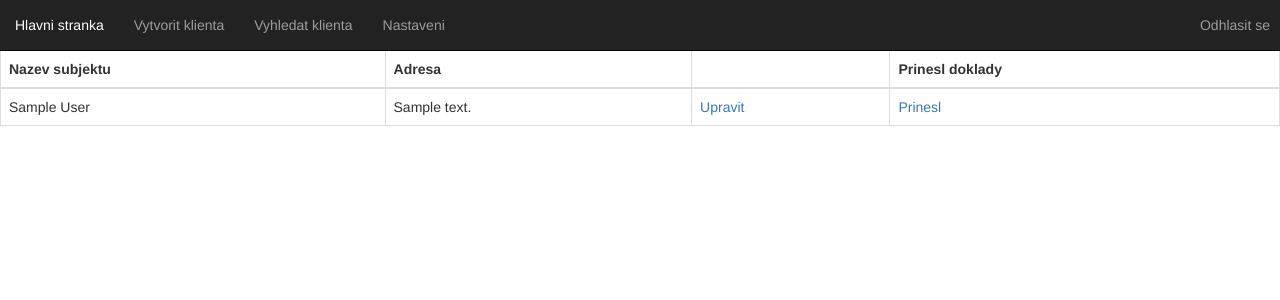
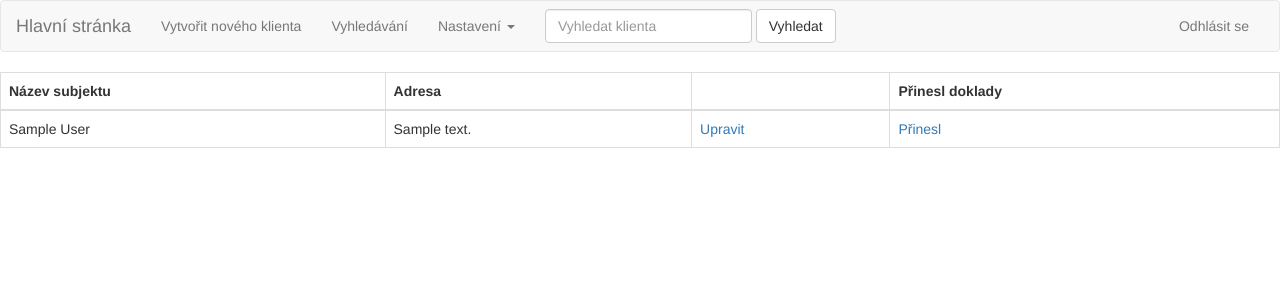
Before and after one commit to dvorakj31/crm_website, a Django app: page /crm/ in a window 1280 px wide. Shown: the top 300 px of the page. Run offline with Django 3.2, Linux system fonts and the light colour scheme; a user stored in the database is signed in; tables that the repository leaves empty hold one stand-in row (values such as "Sample post"); some libraries are stand-ins or nearby versions.

Commit message:
alter table names + navbar + search

```diff
--- a/crm_api/templates/crm_api/html/_base.html
+++ b/crm_api/templates/crm_api/html/_base.html
@@ -1,50 +1,54 @@
 {% load bootstrap3 %}
 <!DOCTYPE html>
-<html lang="en">
+<html lang="cs">
 <head>
     {% bootstrap_css %}
-    {% bootstrap_javascript %}
+    {% bootstrap_javascript jquery=1 %}
     {% bootstrap_messages %}
-    <style type="text/css">
-        body {
-            padding-top: 50px;
-        }
-        .navbar-right {
-            padding-right: 10px;
-        }
-    </style>
-
     {% block head %}
     {% endblock %}
 </head>
 <body>
-    <div class="container clearfix">
-        <nav class = "navbar navbar-inverse navbar-fixed-top" id="navbar_whole">
-            <div id= "navbar" class="navbar-collapse collapse">
+    <nav class="navbar navbar-default">
+      <div class="container-fluid">
+        <div class="navbar-header">
+          <button type="button" class="navbar-toggle collapsed" data-toggle="collapse" data-target="#bs-example-navbar-collapse-1" aria-expanded="false">
+            <span class="sr-only">Toggle navigation</span>
+            <span class="icon-bar"></span>
+            <span class="icon-bar"></span>
+            <span class="icon-bar"></span>
+          </button>
+          <a class="navbar-brand" href="{% url 'crm_api:index' %}">Hlavní stránka</a>
+        </div>
+
+        <div class="collapse navbar-collapse" id="bs-example-navbar-collapse-1">
           <ul class="nav navbar-nav">
-                    <li>
-                        <a href="{% url 'crm_api:index' %}">Hlavni stranka</a>
-                    </li>
             {% if perms.crm_api.add_customer %}
-                            <li>
-                                <a href="{% url 'crm_api:create_customer' %}">Vytvorit klienta</a>
-                            </li>
+            <li><a href="{% url 'crm_api:create_customer' %}">Vytvořit nového klienta</a></li>
             {% endif %}
-                        <li>
-                            <a href="{% url 'crm_api:select_customer' %}">Vyhledat klienta</a>
-                        </li>
-                        <li>
-                            <a href="{% url 'crm_api:settings' %}">Nastaveni</a>
+            <li><a href="{% url 'crm_api:select_customer' %}">Vyhledávání</a></li>
+            <li class="dropdown">
+              <a href="#" class="dropdown-toggle" data-toggle="dropdown" role="button" aria-haspopup="true" aria-expanded="false">Nastavení <span class="caret"></span></a>
+              <ul class="dropdown-menu">
+                <li><a href="{% url 'crm_api:change_password' %}">Změnit heslo</a></li>
+                  {% if perms.crm_api.change_warningemail %}
+                <li><a href="{% url 'crm_api:set_emails' %}">Nastavení emailů</a></li>
+                  {% endif %}
+              </ul>
             </li>
           </ul>
-                <ul class = "nav navbar-nav navbar-right">
-                    <li>
-                        <a href="{% url 'crm_api:logout' %}">Odhlasit se</a>
-                    </li>
+          <form class="navbar-form navbar-left" action="{% url 'crm_api:customer_search_result' %}" id="searchform" method="get" accept-charset="utf-8">
+            <div class="form-group">
+                <input class="form-control" id="searchbox" name="q" type="search" placeholder='Vyhledat klienta' required>
+            </div>
+            <button type="submit" class="btn btn-default">Vyhledat</button>
+          </form>
+          <ul class="nav navbar-nav navbar-right">
+            <li><a href="{% url 'crm_api:logout' %}">Odhlásit se</a></li>
           </ul>
-            </div>
+        </div><!-- /.navbar-collapse -->
+      </div><!-- /.container-fluid -->
     </nav>
-    </div>
 {% block body_content %}
 {% endblock body_content %}
 </body>
--- a/crm_api/templates/crm_api/html/_table_pagination.html
+++ b/crm_api/templates/crm_api/html/_table_pagination.html
@@ -1,4 +1,5 @@
 {% extends 'crm_api/html/_base.html' %}
+{% load bootstrap3 %}
 {% block body_content %}
     <table class="table table-bordered" >
         {% block table_head %}
@@ -6,44 +7,5 @@
         {% block table_body %}
         {% endblock %}
     </table>
-
-    {% if is_paginated %}
-      <nav>
-        <ul class="pagination">
-          {% if page_obj.has_previous %}
-            <li>
-              <a href="?page={{ page_obj.previous_page_number }}">
-                <span>Previous</span>
-              </a>
-            </li>
-          {% else %}
-            <li class="disabled">
-              <a href="#">
-                <span>Previous</span>
-              </a>
-            </li>
-          {% endif %}
-
-          {% for page in paginator.page_range %}
-            <li {% if page == page_obj.number %}class="active"{% endif %}>
-              <a href="?page={{ page }}">{{ page }}</a>
-            </li>
-          {% endfor %}
-
-          {% if page_obj.has_next %}
-            <li>
-              <a href="?page={{ page_obj.next_page_number }}">
-                <span>Next</span>
-              </a>
-            </li>
-          {% else %}
-            <li {% if not page_obj.has_next %}class="disabled"{% endif %}>
-              <a href="#">
-                <span>Next</span>
-              </a>
-            </li>
-          {% endif %}
-        </ul>
-      </nav>
-    {% endif %}
+    {% bootstrap_pagination page_obj extra=request.GET.urlencode %}
 {% endblock %}
--- a/crm_api/templates/crm_api/html/customer_search_result.html
+++ b/crm_api/templates/crm_api/html/customer_search_result.html
@@ -27,9 +27,9 @@
                 {% buttons button_type="link" button_class="btn-primary" %}
                 <a href="{% url 'crm_api:edit_papers' customer.id %}">
                 {% if customer.papers %}
-                    Prinesl
+                    Přinesl
                 {% else %}
-                    Neprinesl
+                    Nepřinesl
                 {% endif %}
                 </a>
                 {% endbuttons %}
--- a/crm_api/templates/crm_api/html/index.html
+++ b/crm_api/templates/crm_api/html/index.html
@@ -3,12 +3,12 @@
 {% block table_head %}
 <thead>
     <tr><th>
-        Nazev subjektu
+        Název subjektu
     </th><th>
         Adresa
     </th><th>
     </th><th>
-        Prinesl doklady
+        Přinesl doklady
     </th></tr>
 </thead>
 {% endblock %}
@@ -38,9 +38,9 @@
                 {% buttons button_type="link" button_class="btn-primary" %}
                     <a href="{% url 'crm_api:edit_papers' customer.id %}">
                     {% if customer.papers %}
-                        Prinesl
+                        Přinesl
                     {% else %}
-                        Neprinesl
+                        Nepřinesl
                     {% endif %}
                     </a>
                 {% endbuttons %}
--- a/crm_api/templates/crm_api/js/customer_table.js
+++ b/crm_api/templates/crm_api/js/customer_table.js
@@ -1,5 +1,3 @@
-<script src="https://ajax.googleapis.com/ajax/libs/jquery/3.3.1/jquery.min.js"></script>
-
 <script>
 function set_vs() {
     if ($('#id_is_employer').is(':checked')) {
--- a/crm_api/views.py
+++ b/crm_api/views.py
@@ -31,16 +31,16 @@ def download_file(request, file_id):
     cust_file = get_object_or_404(CustomerFiles, pk=file_id)
     file_name = str(cust_file.files)
     mime = mimetypes.guess_type(file_name)
-    if mime[0] == None:
+    if mime[0] is None:
         mime = ('application/octet-stream', None)
-    response = FileResponse(cust_file.files, content_type = 'file/%s' % mime[0].split('/')[1])
+    response = FileResponse(cust_file.files, content_type='file/%s' % mime[0].split('/')[1])
     response['Content-Disposition'] = "attachment;filename=%s" % file_name.split('/')[1]
     return response
 
 
 @login_required
 def select_customer(request):
-    return render(request, 'crm_api/html/_search.html')
+    return render(request, 'crm_api/html/search_page.html')
 
 
 @login_required
@@ -74,6 +74,7 @@ def set_emails(request):
         return HttpResponseRedirect(reverse('crm_api:edit_email', kwargs={'pk': val}))
     return render(request, 'crm_api/html/set_emails.html', {'object_list': WarningEmail.objects.values()})
 
+
 # Customer views starts here
 class CustomerSearchList(LoginRequiredMixin, generic.ListView):
     model = Customer
@@ -85,8 +86,9 @@ class CustomerSearchList(LoginRequiredMixin, generic.ListView):
         query_set = Customer.objects.all()
         search_query = self.request.GET.get('q', None)
         search_filter = self.request.GET.get('filter_papers', None)
-        query_set = Customer.objects.filter(name__contains='%s' % search_query)
-        if search_filter != 'all' and search_filter in ['yes', 'no']:
+        if search_query is not None:
+            query_set = Customer.objects.filter(name__contains='%s' % search_query)
+        if search_filter in ['yes', 'no']:
             query_set = query_set.filter(papers__exact=search_filter == 'yes')
         return query_set
 
@@ -159,7 +161,7 @@ class CustomerFilesList(LoginRequiredMixin, generic.ListView):
         context = super(CustomerFilesList, self).get_context_data(**kwargs)
         try:
             context['name'] = Customer.objects.get(pk=self.kwargs['cust_id']).name
-        except:
+        except Customer.DoesNotExist:
             context['name'] = ''
         return context
 
@@ -176,7 +178,7 @@ class CustomerFilesDelete(PermissionRequiredMixin, LoginRequiredMixin, generic.D
         print('trying to delete', os.path.join(settings.MEDIA_ROOT, str(obj.files)))
         try:
             os.remove(os.path.join(settings.MEDIA_ROOT, str(obj.files)))
-        except:
+        except OSError:
             pass
         return super(CustomerFilesDelete, self).delete(request, args, kwargs)
 
```
Also changed, not shown: crm_api/models.py (+33 -27 lines), crm_api/templates/crm_api/html/_search.html (+2 -7 lines), crm_api/templates/crm_api/html/search_page.html (added, +11 -0 lines). Lines whose indentation alone changed are shown as unchanged.
